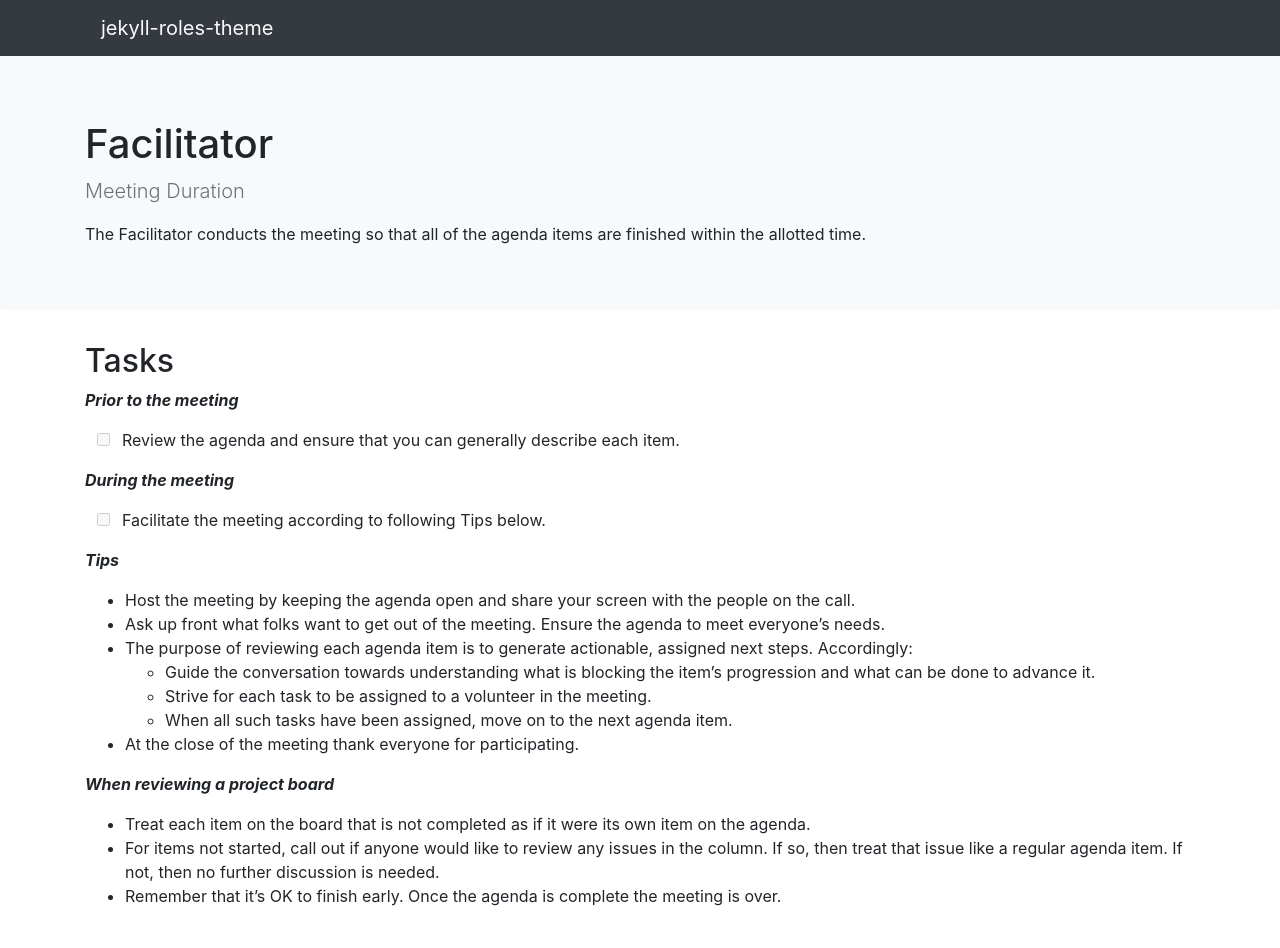
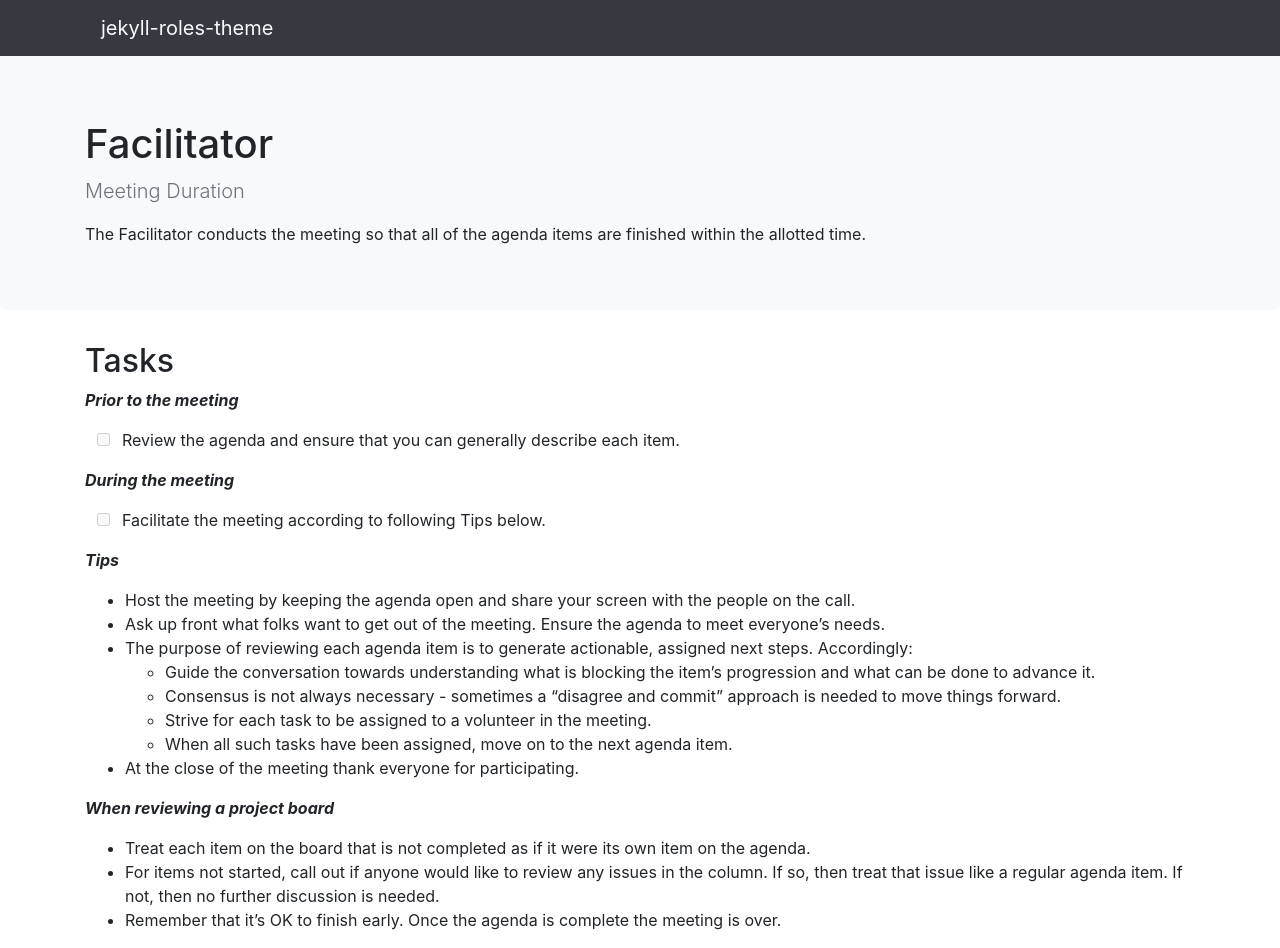
Before and after one commit to mrsanz/jekyll-roles-theme, a Jekyll site: the page built from roles/facilitator.md, in a window 1280 px wide. Built offline with Jekyll 4.4.1, drawn with Linux system fonts in a browser that asks for light colours; nearby versions of some CDN libraries; before the commit the page ends 924 px from its top, so only the background shows below that.

Commit message:
Update facilitator.md

```diff
--- a/_includes/default_roles/facilitator.md
+++ b/_includes/default_roles/facilitator.md
@@ -14,6 +14,7 @@
 Ensure the agenda to meet everyone's needs.
 * The purpose of reviewing each agenda item is to generate actionable, assigned next steps. Accordingly:
   * Guide the conversation towards understanding what is blocking the item's progression and what can be done to advance it.
+  * Consensus is not always necessary - sometimes a "disagree and commit" approach is needed to move things forward.
   * Strive for each task to be assigned to a volunteer in the meeting.
   * When all such tasks have been assigned, move on to the next agenda item.
 * At the close of the meeting thank everyone for participating.
```
